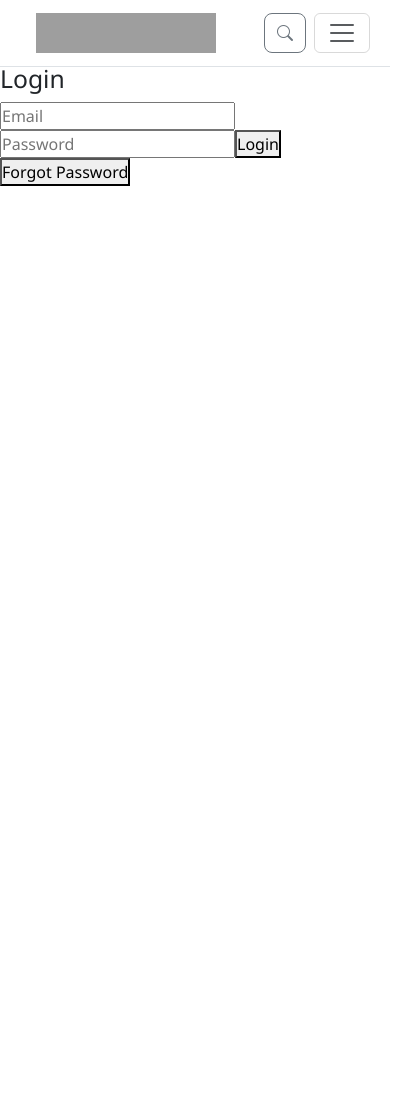
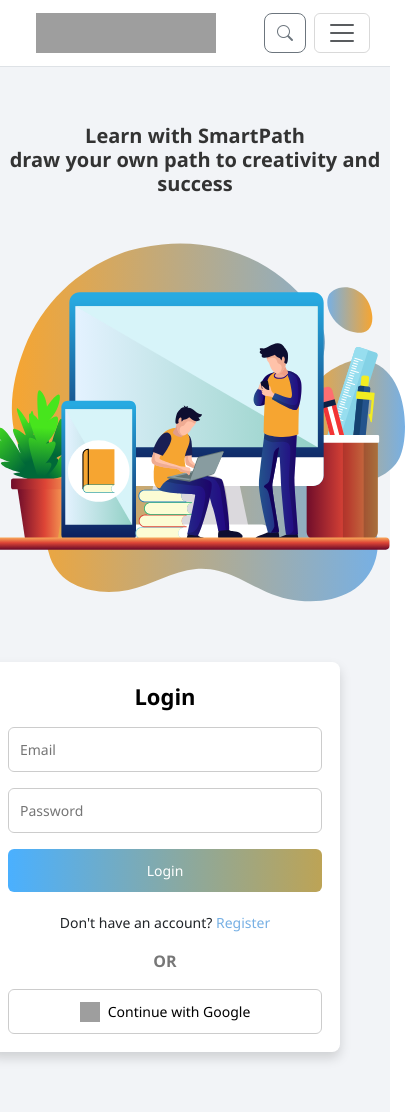
Before and after one commit to CodeCrafters-team/MERAKI_Academy_Project_5, a Next.js app in the folder frontend/: page /login in a window 390 px wide. Shown: the whole page, 415 px wide, since content can reach past the window. Before the commit the page ends 844 px from the top, so only its background shows below. Built offline with nearby package versions, Linux system fonts and the light colour scheme; grey boxes are pictures that could not be loaded.

Commit message:
create login page

```diff
--- /dev/null
+++ b/frontend/src/app/components/Login/login.tsx
@@ -0,0 +1,98 @@
+'use client';
+
+import React, { useState } from "react";
+import axios from "axios";
+import "./style.css";
+
+const Login = () => {
+  const [email, setEmail] = useState("");
+  const [message, setMessage] = useState("");
+  const [password, setPassword] = useState("");
+  const [status, setStatus] = useState(false);
+
+  const handleLogin = (e ) => {
+    e.preventDefault();
+
+    axios
+      .post(`/users/login`, { email, password })
+      .then((result) => {
+        if (result.data) {
+          console.log(result.data);
+          setMessage("Login successful");
+          setStatus(true);
+          setTimeout(() => {
+            window.location.reload();
+          }, 200);
+        } else {
+          throw new Error();
+        }
+      })
+      .catch((error) => {
+        setStatus(false);
+        if (error.response && error.response.data) {
+          return setMessage(error.response.data.message);
+        }
+        setMessage("Error happened while Login, please try again");
+      });
+  };
+
+
+
+  return (
+    <div className="Login" style={{ background: "#f2f4f7" }}>
+      <div className="left-side">
+        <h3 className=" animate__animated animate__fadeInTopRight animate__slow ">
+          Learn with SmartPath <br /> draw your own path to creativity and success
+        </h3>
+        <img className="animate__fadeInBottomLeft animate__animated animate__slow" style={{ width: "30em" }} src="/assets/img1.svg" alt="Learning" />
+      </div>
+
+      <div className={ "animate__animated  animate__fadeInLeft Form "}>
+        <p className="Title">Login</p>
+        <form onSubmit={handleLogin}>
+          <input
+          className=" animate__animated  animate__fadeInLeft animate__slow "
+            type="email"
+            placeholder="Email"
+            onChange={(e) => setEmail(e.target.value)}
+            required
+          />
+          <input
+          className=" animate__animated  animate__fadeInRight animate__slow "
+            type="password"
+            placeholder="Password"
+            onChange={(e) => setPassword(e.target.value)}
+            required
+          />
+          <button className="login-btn  animate__animated  animate__fadeInLeft animate__slow" type="submit">
+            Login
+          </button>
+        </form>
+
+        <div className="to-register  animate__animated  animate__fadeInUp animate__slow">
+          Don&apos;t have an account? <a href="/register">Register</a>
+        </div>
+
+        {status
+          ? message && <div className="SuccessMessage">{message}</div>
+          : message && <div className="ErrorMessage">{message}</div>}
+
+        <div className="or-sep">OR</div>
+
+        <button
+          type="button"
+          className="google-btn animate__animated  animate__fadeInUp animate__slow"
+        >
+          <img
+            src="https://www.gstatic.com/firebasejs/ui/2.0.0/images/auth/google.svg"
+            alt="Google"
+            className="google-icon"
+          />
+          <span>Continue with Google</span>
+        </button>
+      </div>
+    </div>
+  );
+};
+
+export default Login;
--- /dev/null
+++ b/frontend/src/app/components/Login/style.css
@@ -0,0 +1,271 @@
+/* ==== Layout ==================================================== */
+.Login {
+  height: 110vh;
+  display: flex;
+  align-items: center;
+  justify-content: center;
+  gap: 0px;
+}
+
+.left-side {
+  flex: 1;
+  display: flex;
+  flex-direction: column;
+  align-items: center;
+  padding: 30px;
+  margin-top: 75px;
+}
+
+.left-side h3 {
+  font-size: 32px;
+  color: #333;
+  font-weight: bold;
+  text-align: center;
+  margin-bottom: 30px;
+}
+
+.left-side img {
+  width: 550px;
+}
+
+.Form {
+  background: #fff;
+  padding: 35px;
+  border-radius: 10px;
+  box-shadow: 0 6px 12px rgba(0, 0, 0, 0.15);
+  width: 400px;
+  margin-right: 150px;
+
+}
+
+.Form .Title {
+  font-size: 29px;
+  font-weight: bold;
+  text-align: center;
+  margin-bottom: 20px;
+  color: #000;
+}
+
+.Form input,
+.Form select {
+  width: 100%;
+  padding: 14px;
+  margin-bottom: 16px;
+  border-radius: 6px;
+  border: 1px solid #ccc;
+  outline: none;
+  font-size: 16px;
+
+}
+
+.Form input:focus,
+.Form select:focus {
+  border-color: #77B0E4;
+  box-shadow: 0px 0px 6px rgba(40, 181, 236, 0.5);
+}
+
+.Form select {
+  background: #fff;
+  appearance: none;
+  -webkit-appearance: none;
+  -moz-appearance: none;
+  background-repeat: no-repeat;
+  background-position: right 12px center;
+  background-size: 18px;
+  padding-right: 40px;
+}
+
+.login-btn,
+.register-btn {
+  width: 100%;
+  padding: 14px;
+  border: none;
+  border-radius: 6px;
+  font-size: 18px;
+  cursor: pointer;
+  color: #fff;
+
+  background: linear-gradient(90deg, #4ab0ff, #f69d01, #4ab0ff);
+  background-size: 300% 300%;
+  background-position: left center;
+  transition: background-position 1.5s ease-in-out;
+}
+
+.login-btn:hover,
+.register-btn:hover {
+  background-position: right center;
+
+}
+
+.google-btn {
+  margin-top: 16px;
+  width: 100%;
+  padding: 12px;
+  border: 1px solid #ccc;
+  border-radius: 6px;
+  background: #fff;
+  cursor: pointer;
+  display: flex;
+  align-items: center;
+  justify-content: center;
+  gap: 8px;
+}
+
+.google-btn:hover {
+  background: #f5f5f5;
+}
+
+.google-icon {
+  width: 20px;
+  height: 20px;
+}
+
+.to-login,
+.to-register {
+  text-align: center;
+  margin-top: 20px;
+  font-size: 16px;
+}
+
+.to-login a,
+.to-register a {
+  color: #77B0E4;
+  text-decoration: none;
+  transition: color 0.5s ease-in-out;
+
+}
+.to-login a:hover,
+.to-register a:hover {
+  text-decoration: underline;
+  color: #f69d01;
+}
+
+.SuccessMessage {
+  margin-top: 12px;
+  font-size: 16px;
+  color: green;
+}
+
+.ErrorMessage {
+  margin-top: 12px;
+  font-size: 16px;
+  color: red;
+}
+
+.or-sep {
+  text-align: center;
+  margin: 16px 0;
+  font-weight: bold;
+  color: #777;
+}
+
+
+/* @keyframes gradientMove {
+  0% { background-position: 0% 50%; }
+  50% { background-position: 100% 50%; }
+  100% { background-position: 0% 50%; }
+} */
+@media (max-width: 1200px) {
+  .left-side img {
+    width: 480px;
+  }
+  .Form {
+    margin-right: 100px;
+  }
+}
+
+@media (max-width: 992px) {
+  .Login {
+    gap: 32px;
+    padding: 0 24px;
+  }
+  .left-side {
+    margin-top: 40px;
+  }
+  .left-side h3 {
+    font-size: 28px;
+  }
+  .left-side img {
+    width: 420px;
+  }
+
+  .Form {
+    width: 380px;
+    margin-right: 40px;
+    padding: 28px;
+  }
+  .Form .Title {
+    font-size: 26px;
+  }
+}
+
+@media (max-width: 768px) {
+  .Login {
+    flex-direction: column;
+    height: auto;
+    padding: 40px 20px 60px;
+    gap: 20px;
+  }
+
+  .left-side {
+    margin-top: 10px;
+    padding: 10px;
+  }
+  .left-side h3 {
+    font-size: 24px;
+    margin-bottom: 16px;
+  }
+  .left-side img {
+    width: 70vw;
+    max-width: 420px;
+  }
+
+  .Form {
+    margin-right: 0;
+    width: 100%;
+    max-width: 420px;
+    padding: 24px;
+
+    transform: translateX(-30px);
+    animation: formSlideIn 0.55s ease-out forwards;
+  }
+
+  .Form .Title {
+    font-size: 24px;
+  }
+  .Form input,
+  .Form select,
+  .Form button {
+    padding: 12px;
+    font-size: 15px;
+  }
+}
+
+@media (max-width: 480px) {
+  .left-side h3 {
+    font-size: 20px;
+  }
+  .left-side img {
+    width: 78vw;
+  }
+
+  .Form {
+    padding: 18px;
+    border-radius: 8px;
+    max-width: 360px;
+  }
+  .Form .Title {
+    font-size: 22px;
+    margin-bottom: 14px;
+  }
+  .Form input,
+  .Form select,
+  .Form button {
+    padding: 11px;
+    font-size: 14px;
+  }
+  .to-login,
+  .to-register {
+    font-size: 14px;
+  }
+}
--- a/frontend/src/app/globals.css
+++ b/frontend/src/app/globals.css
@@ -8,10 +8,12 @@
 
 
 .btn-primary {
-  background:  #4ab0ff;
-
+  background: linear-gradient(90deg, #4ab0ff, #f69d01, #4ab0ff);
+  background-size: 300% 300%;
+  background-position: left center;
+  transition: background-position 1.5s ease-in-out;
 }
 
 .btn-primary:hover {
-  background: #f59d01;
+  background-position: right center;
 }
--- a/frontend/src/app/login/page.tsx
+++ b/frontend/src/app/login/page.tsx
@@ -1,97 +1,10 @@
+import React from 'react'
+import Login from '../components/Login/login'
 
-'use client';
-
-import { useDispatch } from 'react-redux';
-import { setCredentials } from '@/redux/slices/authSlice';
-import { AppDispatch } from '@/redux/store';
-import { useState } from 'react';
-import { useRouter } from 'next/navigation';
-
-export default function LoginPage() {
-const dispatch = useDispatch<AppDispatch>();
-const router = useRouter();
-const [email, setEmail] = useState('');
-const [password, setPassword] = useState('');
-
-const handleLogin = async () => {
-    try {
-      const res = await fetch("http://localhost:5000/users/login", {
-        method: "POST",
-        body: JSON.stringify({ email, password }),
-        headers: { "Content-Type": "application/json" },
-      });
-
-      const data = await res.json();
-
-      if (data.success) {
-        localStorage.setItem("token", data.token);
-        localStorage.setItem("userId", data.user.id);
-        localStorage.setItem("avatarUrl", data.user.avatarUrl);
-
-        router.push("/");
-      } else {
-        console.log("Login error:", data.message);
-      }
-    } catch (err) {
-      console.error(err);
-    }
-  };
-
-const handleForgotPassword = async () => {
-  if (!email) {
-    console.log("Email is required");
-    return;
-  }
-
-  try {
-    const res = await fetch("http://localhost:5000/users/forgot_password", {
-      method: "POST",
-      headers: { "Content-Type": "application/json" },
-      body: JSON.stringify({ email }),
-    });
-
-    const data = await res.json();
-
-    if (data.success) {
-      localStorage.setItem("resetEmail", email);
-
-      console.log("Verification code sent. Go to verify page.");
-      router.push("/verify-password");
-    } else {
-      console.log("Error sending code:", data.message);
-    }
-  } catch (err) {
-    console.error("Forgot password error:", err);
-  }
-};
-
-
-return (
-    <div>
-    <div>
-        <h2>Login</h2>
-        <input
-        type="email"
-        placeholder="Email"
-        value={email}
-        onChange={(e) => setEmail(e.target.value)}
-        />
-        <input
-        type="password"
-        placeholder="Password"
-        value={password}
-        onChange={(e) => setPassword(e.target.value)}
-        />
-        <button
-        onClick={handleLogin}>
-        Login
-        </button>
-
-        <button
-        onClick={handleForgotPassword}>
-        Forgot Password
-      </button>
-    </div>
-    </div>
-);
+export default function page() {
+  return (
+    <>
+    <Login/>
+    </>
+  )
 }
```
Also changed, not shown: frontend/src/app/test/loading.tsx (+1 -1 lines), frontend/public/assets/img1.svg (added), frontend/src/app/components/login/index.tsx (deleted).
